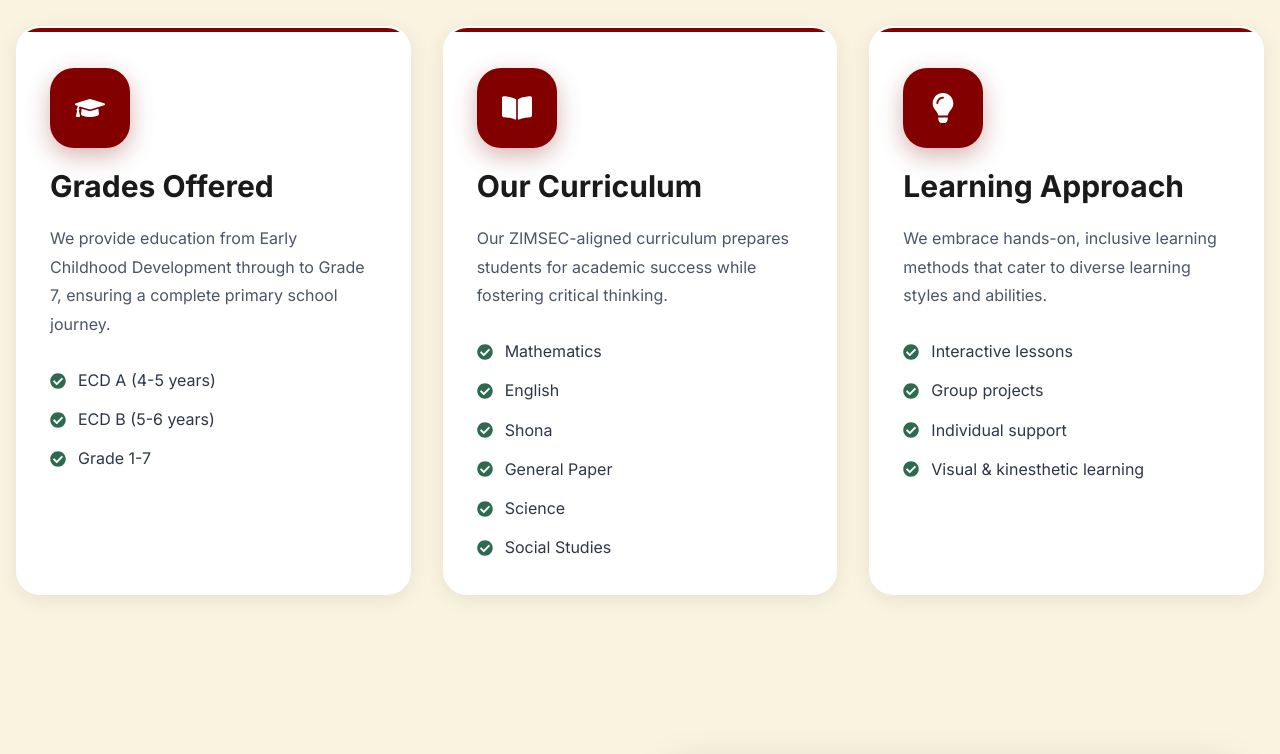
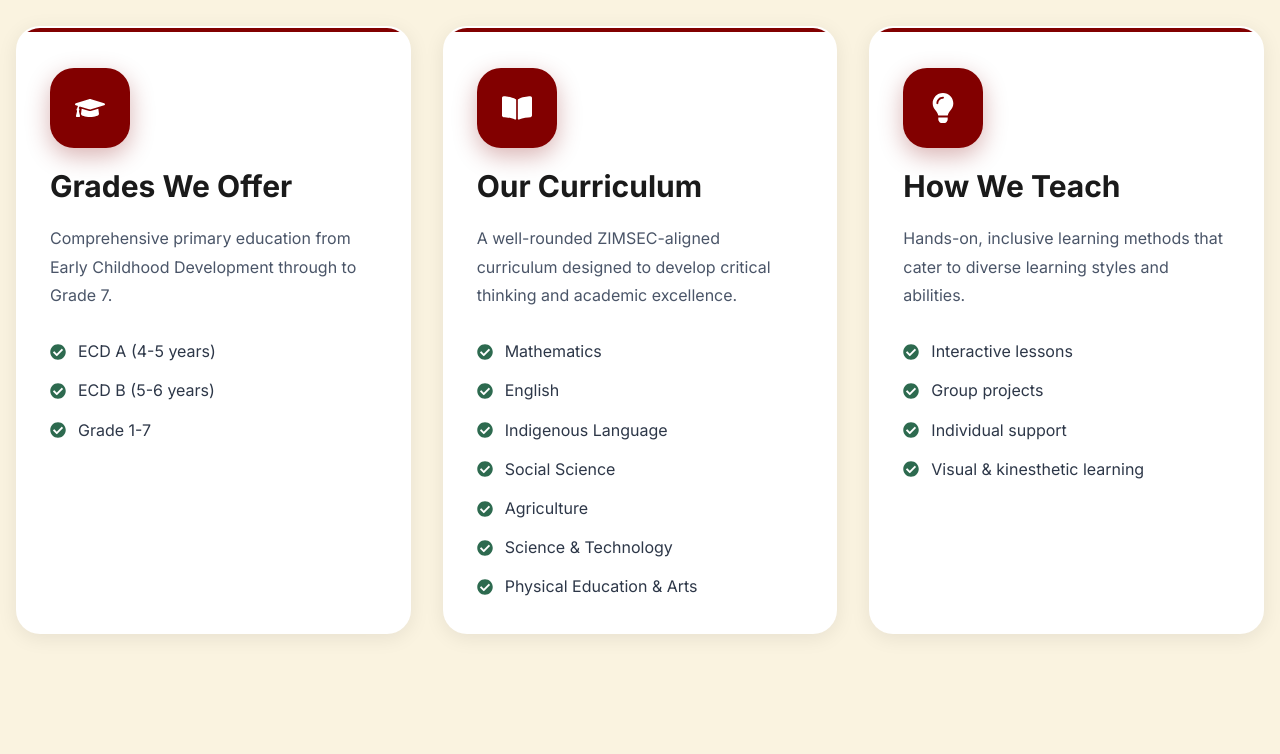
Before and after one commit to Tinashe623/ZONGORO-PRIMARY, a React (Vite) app: page /academics in a window 1280 px wide. Shown: the part 527-1281 px from the top of the page. Built offline with nearby package versions, Linux system fonts and the light colour scheme.

Commit message:
refactor: update Hero component layout, refine academic data content, correct spelling, and update staff information

```diff
--- a/src/components/sections/Hero.tsx
+++ b/src/components/sections/Hero.tsx
@@ -52,7 +52,8 @@ const Hero = () => {
       <Box
         position="relative"
         h="100vh"
-        minH={{ base: "600px", md: "700px" }}
+        minH={{ base: "700px", md: "750px" }}
+        pt={{ base: 20, md: 24, lg: 0 }}
         zIndex={1}
       >
         <Container maxW="1000px" h="full" display="flex" alignItems="center">
@@ -64,6 +65,18 @@ const Hero = () => {
             w="full"
           >
             <VStack spacing={{ base: 5, md: 6 }} align="center" textAlign="center">
+              <motion.div variants={fadeInUpItem}>
+                <Text
+                  color="whiteAlpha.800"
+                  fontSize={{ base: "xs", md: "sm" }}
+                  fontWeight="600"
+                  letterSpacing="0.15em"
+                  textTransform="uppercase"
+                >
+                  About Our School
+                </Text>
+              </motion.div>
+
               <motion.div variants={fadeInUpItem}>
                 <Heading
                   size={{ base: "xl", md: "2xl", lg: "3xl" }}
@@ -81,13 +94,24 @@ const Hero = () => {
 
               <motion.div variants={fadeInUpItem}>
                 <Text
+                  fontSize={{ base: "sm", md: "md" }}
+                  color="whiteAlpha.800"
+                  fontWeight="500"
+                  maxW="650px"
+                >
+                  A century of educational excellence rooted in Anglican heritage
+                </Text>
+              </motion.div>
+
+              <motion.div variants={fadeInUpItem}>
+                <Text
                   fontSize={{ base: "md", md: "lg" }}
                   color="whiteAlpha.900"
                   fontWeight="500"
                   maxW="600px"
                   lineHeight="1.7"
                 >
-                  Where academic excellence meets Anglican values — shaping future leaders through quality education and community spirit.
+                  Shaping future leaders through quality education and community spirit.
                 </Text>
               </motion.div>
 
--- a/src/data/academics.ts
+++ b/src/data/academics.ts
@@ -1,30 +1,31 @@
 export const academicCards = [
   {
     icon: 'FaGraduationCap',
-    title: 'Grades Offered',
+    title: 'Grades We Offer',
     description:
-      'We provide education from Early Childhood Development through to Grade 7, ensuring a complete primary school journey.',
+      'Comprehensive primary education from Early Childhood Development through to Grade 7.',
     items: ['ECD A (4-5 years)', 'ECD B (5-6 years)', 'Grade 1-7'],
   },
   {
     icon: 'FaBookOpen',
     title: 'Our Curriculum',
     description:
-      'Our ZIMSEC-aligned curriculum prepares students for academic success while fostering critical thinking.',
+      'A well-rounded ZIMSEC-aligned curriculum designed to develop critical thinking and academic excellence.',
     items: [
       'Mathematics',
       'English',
-      'Shona',
-      'General Paper',
-      'Science',
-      'Social Studies',
+      'Indigenous Language',
+      'Social Science',
+      'Agriculture',
+      'Science & Technology',
+      'Physical Education & Arts',
     ],
   },
   {
     icon: 'FaLightbulb',
-    title: 'Learning Approach',
+    title: 'How We Teach',
     description:
-      'We embrace hands-on, inclusive learning methods that cater to diverse learning styles and abilities.',
+      'Hands-on, inclusive learning methods that cater to diverse learning styles and abilities.',
     items: [
       'Interactive lessons',
       'Group projects',
--- a/src/data/staff.ts
+++ b/src/data/staff.ts
@@ -24,7 +24,7 @@ export const staffMembers: StaffMember[] = [
   },
   {
     id: 2,
-    name: 'Mr. Mendi',
+    name: 'Mr Tarehwa',
     title: 'Deputy Head Teacher',
     specialisation: 'Mathematics & Science',
     image: undefined,
--- a/src/pages/AboutPage.tsx
+++ b/src/pages/AboutPage.tsx
@@ -13,7 +13,7 @@ const AboutPage = () => {
   const schoolHistory = [
     { year: '1925', icon: FaCalendarAlt, title: 'Founded', description: 'Opened by the Anglican Diocese of Mashonaland (now Diocese of Manicaland) under Father Baker, establishing a legacy of educational excellence.' },
     { year: '1949', icon: FaFire, title: 'Trial by Fire', description: 'Dormitories destroyed in a suspected arson incident. Yet, from the ashes, our community grew stronger.' },
-    { year: 'Present', icon: FaAward, title: 'Excellence', description: 'Produced notable national leaders including Zimbabwe\'s Minister of Defense and distinguished Senators.' },
+    { year: 'Present', icon: FaAward, title: 'Excellence', description: 'Produced notable national leaders including Zimbabwe\'s Minister of Defence and distinguished Senators.' },
   ];
 
   const values = [
@@ -29,7 +29,7 @@ const AboutPage = () => {
   ];
 
   const alumni = [
-    { name: 'Cde Oppah Chamu Zvipange Muchinguri Kashiri', title: 'Minister of Defense', description: 'Zimbabwe', icon: FaGlobeAfrica },
+    { name: 'Cde Oppah Chamu Zvipange Muchinguri Kashiri', title: 'Minister of Defence', description: 'Zimbabwe', icon: FaGlobeAfrica },
     { name: 'Hon. Irene Zindi', title: 'Senator', description: 'Zimbabwe', icon: FaUserTie },
     { name: 'Hon. Senator Chief James Kurauone Ndorikanda Man\'ai Mutasa ', title: 'Senator', description: 'Zimbabwe', icon: FaFlag },
   ];
--- a/src/pages/TransportPage.tsx
+++ b/src/pages/TransportPage.tsx
@@ -76,8 +76,8 @@ const TransportPage = () => {
   return (
     <Box>
       <PageHero
-        title="School Transport & Bus Hire"
-        subtitle="Modern bus services for school activities, events, and private hire across Zimbabwe"
+        title="School Transport"
+        subtitle="Safe and reliable bus services for our students"
       />
 
       {/* ── Introduction Section ───────────────────────────────────── */}
```
